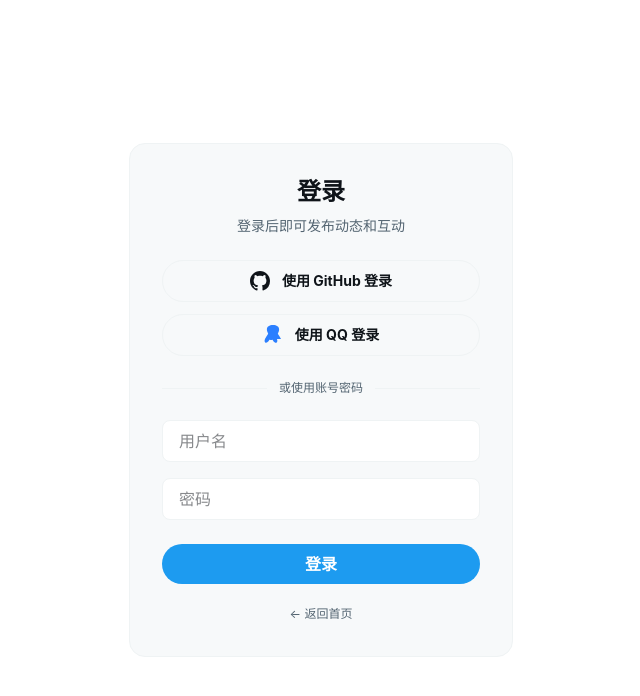
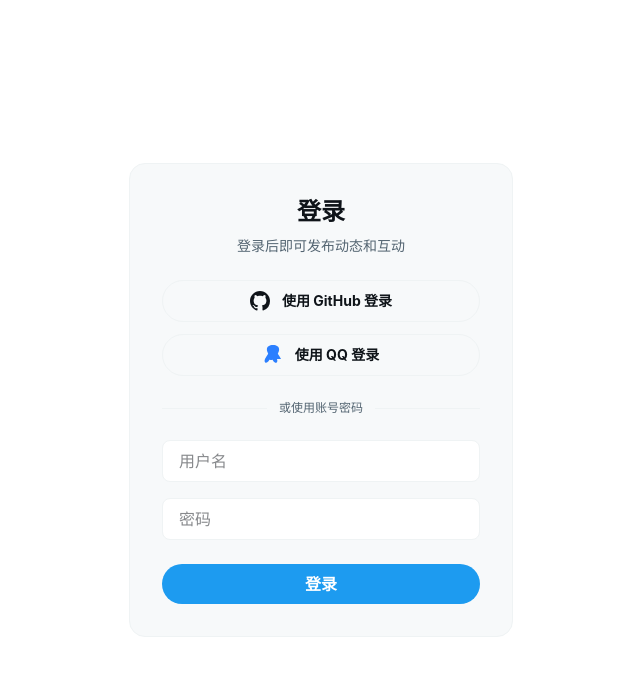
Before and after one commit to qiudaoyudeziwei0308-glitch/weibo-blog, a Next.js app: page /login in a window 1280 px wide. Shown: the top 696 px of the page, without its empty margins (319-959 px from the left). Built offline with nearby package versions, Linux system fonts and the light colour scheme.

Commit message:
chore: 移除登录页返回首页链接

```diff
--- a/src/app/login/page.js
+++ b/src/app/login/page.js
@@ -2,7 +2,6 @@
 import { useState } from "react";
 import { signIn } from "next-auth/react";
 import { useRouter } from "next/navigation";
- import Link from "next/link";
 
 export default function LoginPage() {
   const [username, setUsername] = useState("");
@@ -88,9 +87,6 @@ export default function LoginPage() {
            {loading === "credentials" ? "登录中..." : "登录"}
          </button>
        </form>
-       <div className="text-center mt-4">
-         <Link href="/" className="text-xs text-[var(--text-secondary)] hover:text-[var(--primary)]">← 返回首页</Link>
-       </div>
      </div>
     </div>
   );
```
